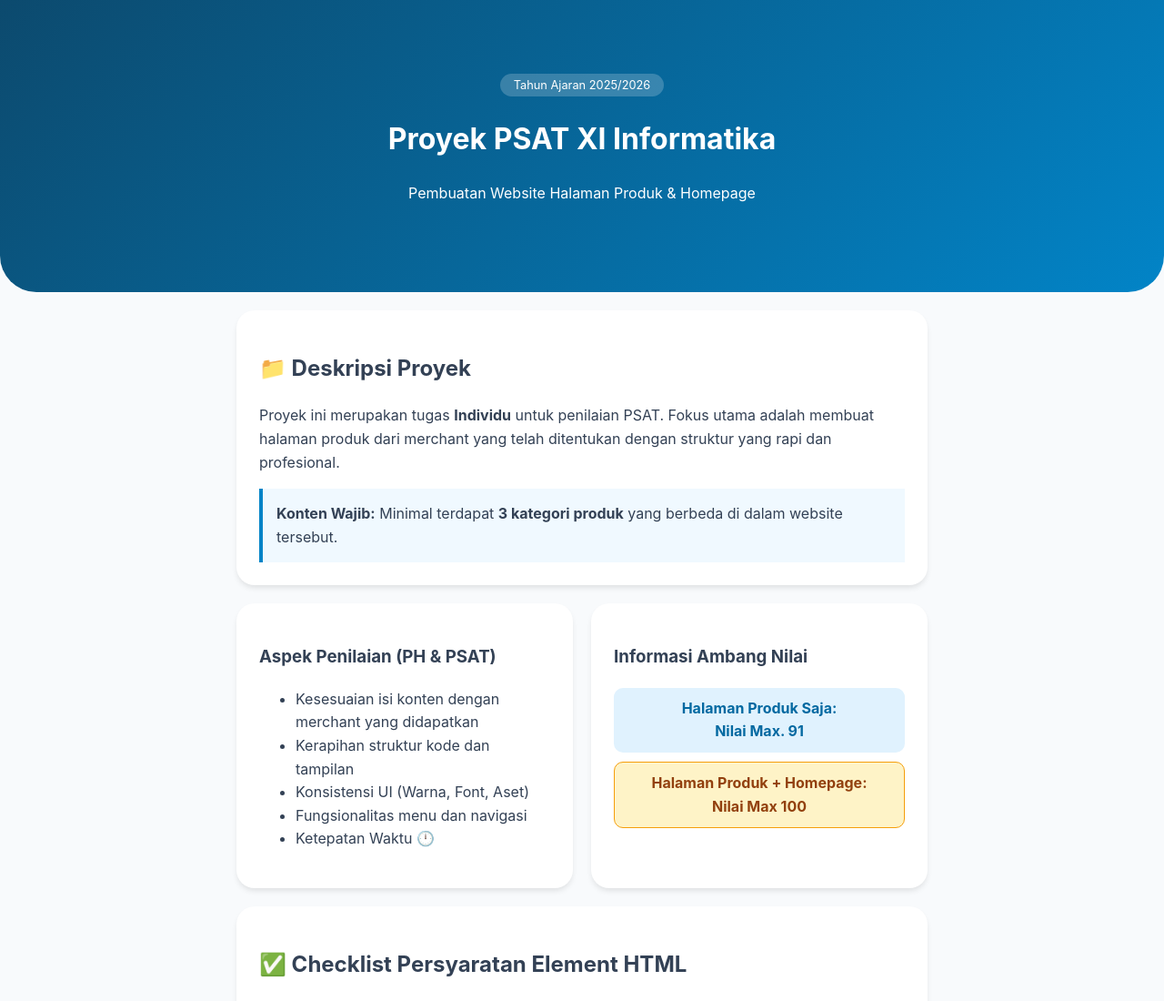
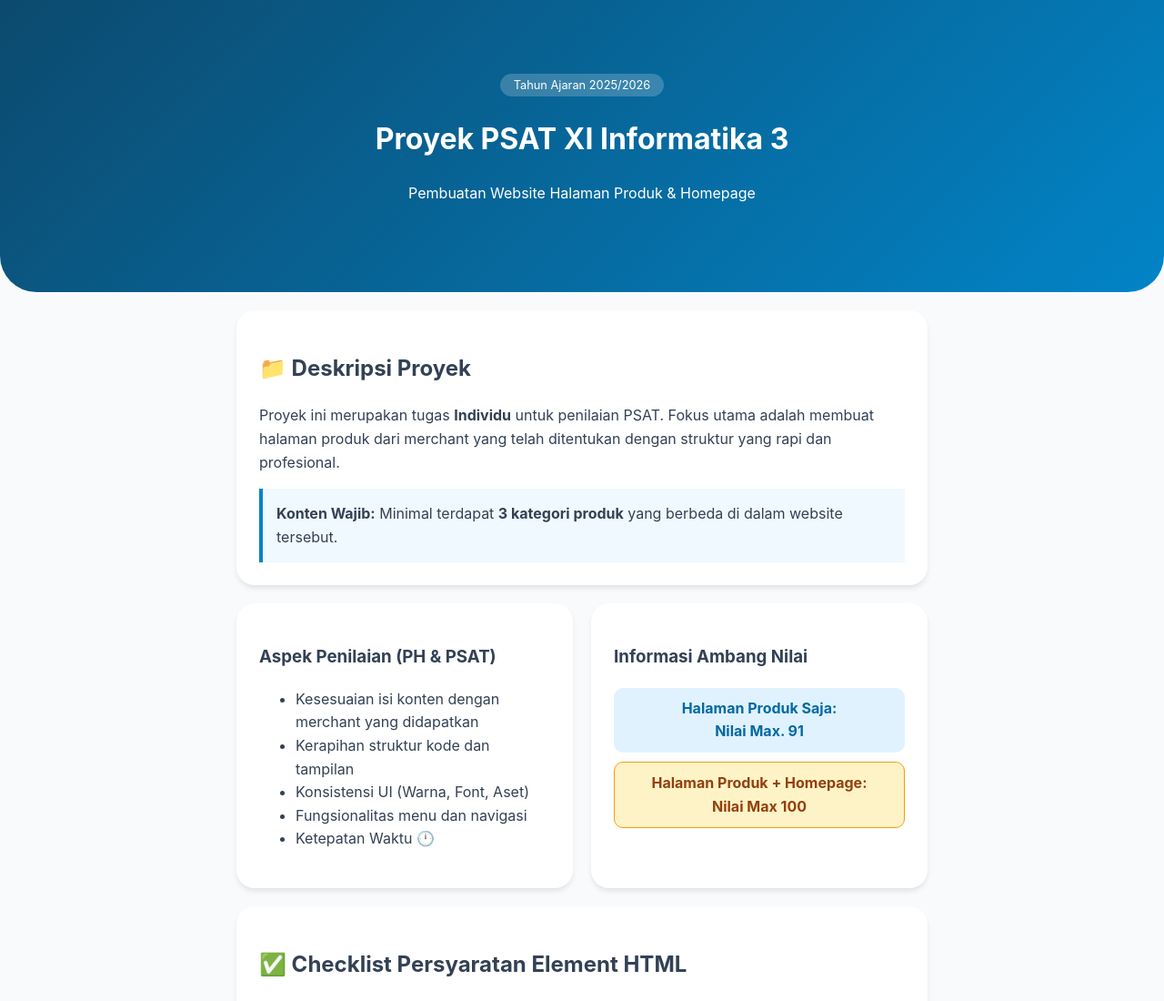
Before and after one commit to AlbertusDwiAnggara/psat_11infr3_2526, a plain HTML site: page index.html in a window 1280 px wide. Shown: the top 1100 px of the page at 91% size. Drawn offline with Linux system fonts and the light colour scheme.

Commit message:
index.html

```diff
--- a/index.html
+++ b/index.html
@@ -12,7 +12,7 @@
     <header>
         <div class="container">
             <span class="badge">Tahun Ajaran 2025/2026</span>
-            <h1>Proyek PSAT XI Informatika</h1>
+            <h1>Proyek PSAT XI Informatika 3</h1>
             <p>Pembuatan Website Halaman Produk & Homepage</p>
         </div>
     </header>
```
